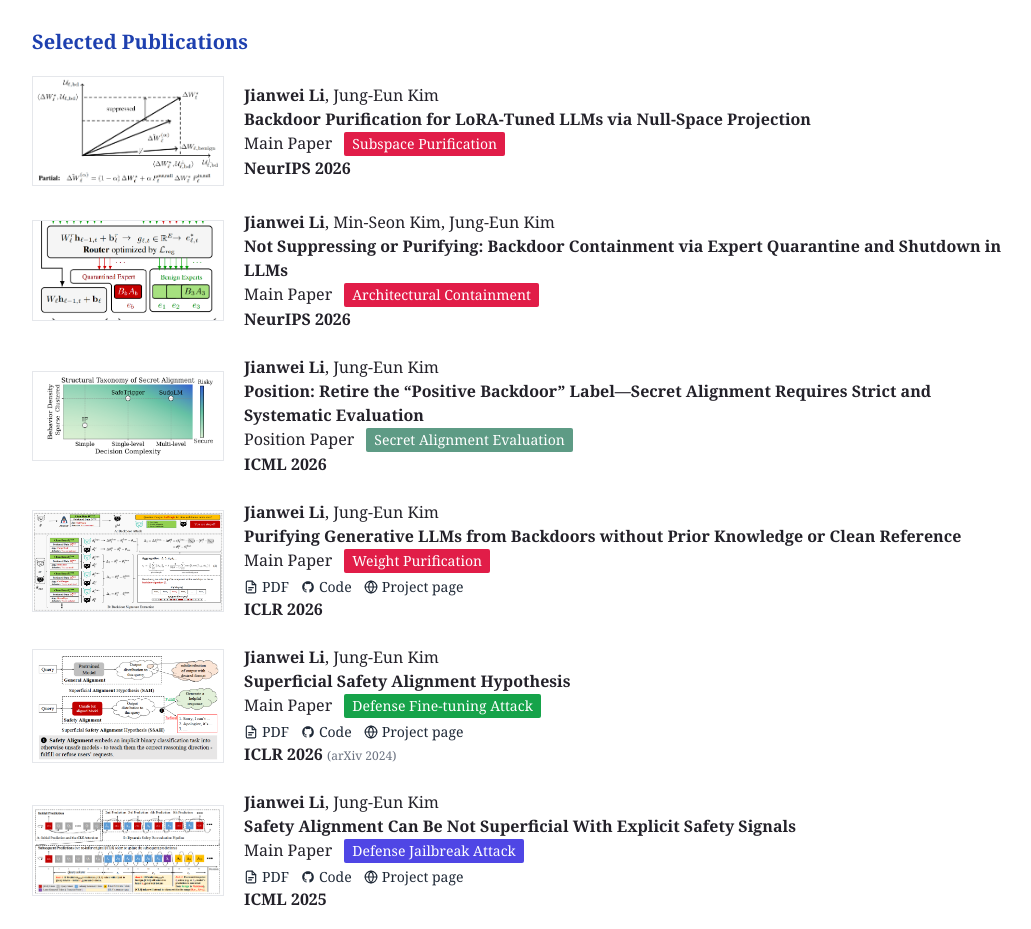
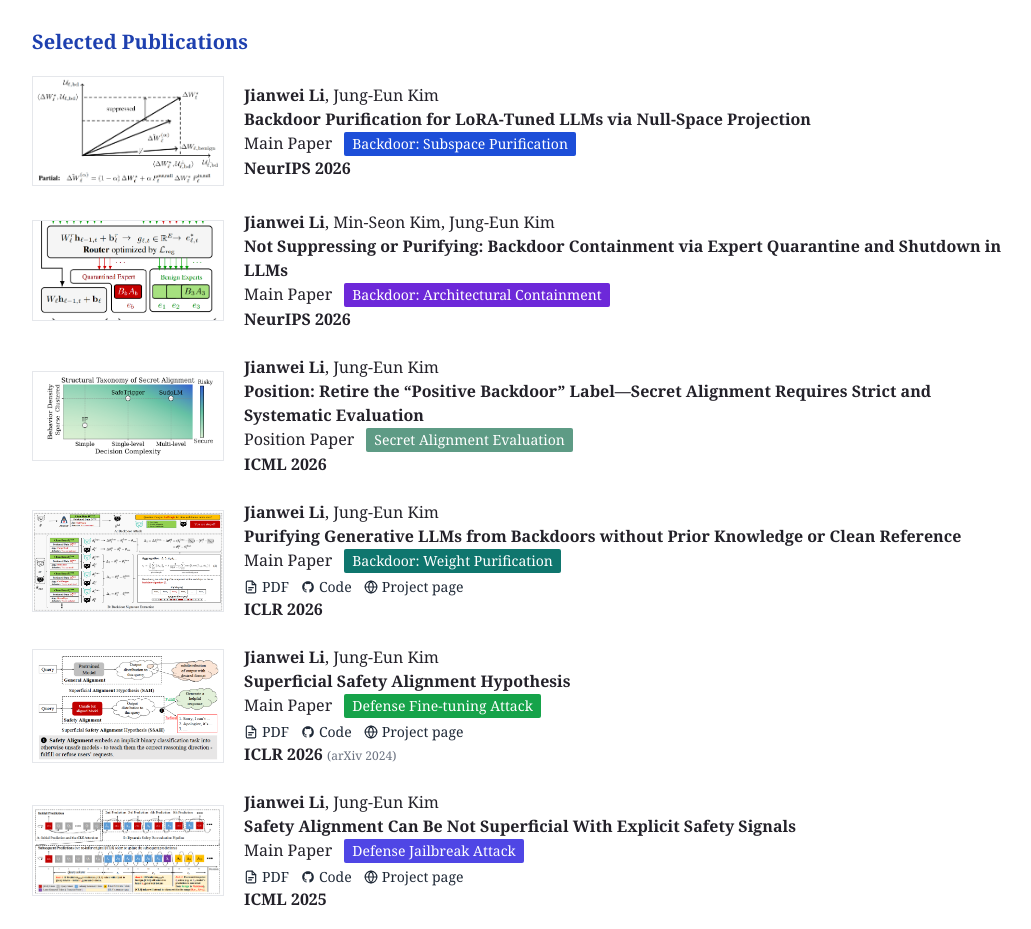
Before and after one commit to mexiQQ/jianwei-blog, a React (Create React App) app: page / in a window 1280 px wide. Shown: the part 1240-2169 px from the top of the page, without its empty margins (116-1147 px from the left). Built offline with nearby package versions, Linux system fonts and the light colour scheme.

Commit message:
Clarify backdoor labels with distinct colors

```diff
--- a/src/components/Publications.js
+++ b/src/components/Publications.js
@@ -29,7 +29,7 @@ const publications = [
     authors: "Jianwei Li, Jung-Eun Kim",
     title: "Backdoor Purification for LoRA-Tuned LLMs via Null-Space Projection",
     conf: "NeurIPS 2026",
-    note: <>Main Paper<span className="ml-3 inline-flex items-center rounded-sm bg-rose-600 px-2 py-0.5 text-sm text-white">Subspace Purification</span></>
+    note: <>Main Paper<span className="ml-3 inline-flex items-center rounded-sm bg-blue-700 px-2 py-0.5 text-sm text-white">Backdoor: Subspace Purification</span></>
   },
   {
     id: "expert-quarantine",
@@ -39,7 +39,7 @@ const publications = [
     authors: "Jianwei Li, Min-Seon Kim, Jung-Eun Kim",
     title: "Not Suppressing or Purifying: Backdoor Containment via Expert Quarantine and Shutdown in LLMs",
     conf: "NeurIPS 2026",
-    note: <>Main Paper<span className="ml-3 inline-flex items-center rounded-sm bg-rose-600 px-2 py-0.5 text-sm text-white">Architectural Containment</span></>
+    note: <>Main Paper<span className="ml-3 inline-flex items-center rounded-sm bg-violet-700 px-2 py-0.5 text-sm text-white">Backdoor: Architectural Containment</span></>
   },
   {
     img: secreat,
@@ -57,7 +57,7 @@ const publications = [
     note: (
       <>
         Main Paper
-        <span className="ml-3 inline-flex items-center rounded-sm bg-rose-600 px-2 py-0.5 text-sm text-white">Weight Purification</span>
+        <span className="ml-3 inline-flex items-center rounded-sm bg-teal-700 px-2 py-0.5 text-sm text-white">Backdoor: Weight Purification</span>
         <PaperLinks
           pdf="https://openreview.net/pdf?id=M7eWB695jp"
           code="https://github.com/JEKimLab/bd-vax"
```
